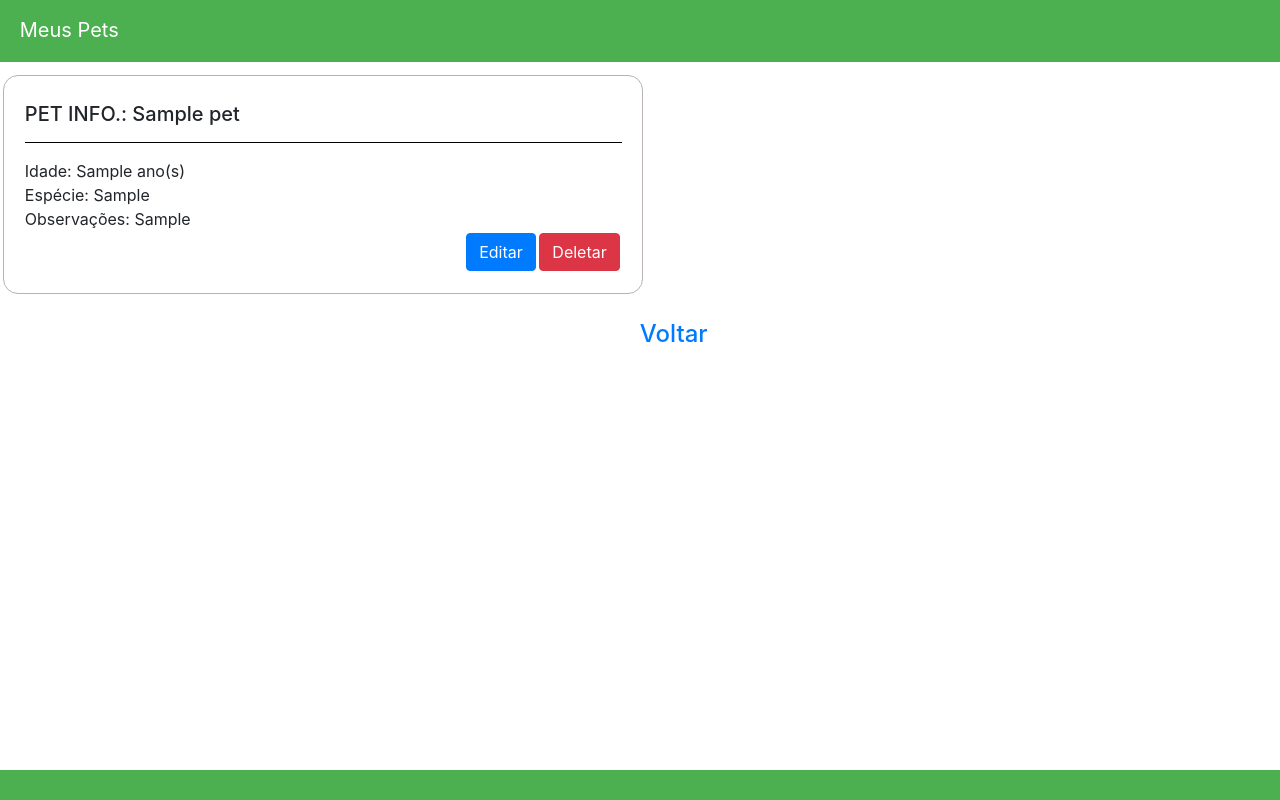
After one commit to JulianafBandeira/Pongs, a Flask app: page /pets in a window 1280 px wide. The commit adds this page. Run offline with Flask 3, Linux system fonts and the light colour scheme; a user stored in the database is signed in; tables that the repository leaves empty hold one stand-in row (values such as "Sample post"); some libraries are stand-ins or nearby versions.

Commit message:
add modal

```diff
--- a/app.py
+++ b/app.py
@@ -6,9 +6,10 @@ from flask_session import Session
 from flask_login import LoginManager, login_manager, current_user, login_required, login_user, logout_user
 from flask import Flask, render_template, flash, redirect, url_for, request
 from forms.forms import FormularioRegistro, FormularioLogin, FormularioPet
+from helpers.database import migrate, db
+
 from models.user import User
-from models.pet import Pets
-from helpers.database import migrate, db
+from models.pet import Pet
 
 app = Flask(__name__)
 CORS(app, resources={r"/*": {"origins": "*"}})
@@ -26,22 +27,25 @@ migrate.init_app(app, db)
 
 @app.before_first_request
 def create_database():
-     db.create_all()
+    db.create_all()
 
 
 @login_manager.user_loader
 def load_user(user_id):
-     return User.query.get(user_id)
+    return User.query.get(user_id)
+
 
 @app.route('/home')
 def home():
     return render_template('user.html')
 
-@app.route('/register', methods = ['POST','GET'])
+
+@app.route('/register', methods=['POST', 'GET'])
 def register():
     form = FormularioRegistro()
     if form.validate_on_submit():
-        user = User(nome=form.nome.data, email=form.email.data, endereco=form.endereco.data, senha_hash=form.senha1.data)
+        user = User(nome=form.nome.data, email=form.email.data,
+                    endereco=form.endereco.data, senha_hash=form.senha1.data)
         user.set_senha(form.senha1.data)
         db.session.add(user)
         db.session.commit()
@@ -67,82 +71,44 @@ def login():
 def protected():
     return redirect(url_for('forbidden.html'))
 
+
 @app.route("/logout")
 # @login_required
 def logout():
     logout_user()
     return redirect(url_for('home'))
 
-@app.route('/cadastrarpet', methods=['GET', 'POST'])
+
+@app.route('/pet', methods=['GET', 'POST'])
 def cadastroPet():
     form = FormularioPet()
     if form.validate_on_submit():
         user_id = current_user.id
-        pet = Pets(nome=form.nomePet.data, idade=form.idade.data, especie=form.especie.data, observacoes=form.observacoes.data, user_id=user_id)
+        user = User.query.get(user_id)
+        pet = Pet(nome=form.nomePet.data, idade=form.idade.data,
+                  especie=form.especie.data, observacoes=form.observacoes.data, user=user)
         db.session.add(pet)
         db.session.commit()
         return redirect(url_for('home'))
     return render_template('cadastropet.html', form=form)
 
-# def check_pet():
-#     allpets = Pets.query.all()
-#     lista_pets = []
-#     if pets in allpets:
-#         pet_info = {
-#             'id': pets.id,
-#             'nome': pets.nome,
-#             'idade': pets.idade,
-#             'especie': pets.especie,
-#             'observacoes': pets.observacoes
-#         }
-#         lista_pets.append(pet_info)
 
-#         flash('Pet já cadastrado.')
-#         return redirect(url_for('cadastroPet'))
+@app.route('/pets', methods=['GET'])
+@login_required
+def getPet():
+    if current_user.is_authenticated:
+        user_id = current_user.id
+        # Listar os pets do usuário logado
+        pets = Pet.query.filter_by(user_id=user_id).all()
+        return render_template('pets.html', pets=pets)
 
 
-@app.route('/allpets/', methods=['GET', 'POST'])
+@app.route('/pets/', methods=['DELETE'])
 @login_required
-def getPet():
-    #ID USER CAPTURADO
-    if current_user.is_authenticated:
-        user = User()
-        user.current_user_id = current_user.id
-        current_user_id = user.current_user_id
-        #pegando ID via-current_id
-        # user1 = User.query.get(current_user_id)
-
-        # pet_test = Pets()
-        # user = pet_test.user1
-        # pet_user_id_ = Pets.query.get(user)
-
-        pet = Pets()
-        #LISTA DE PETS
-        allpets = Pets.query.all()
-
-        lista_pets = []
-        for pet in allpets:
-
-            pet_info = {
-                'id': pet.id,
-                'nome': pet.nome,
-                'idade': pet.idade,
-                'especie': pet.especie,
-                'observacoes': pet.observacoes
-            }
-            lista_pets.append(pet_info)
-
-            #return redirect(f'/allpets/{pet_user_id_}')
-        return render_template('pet.html', allpets=lista_pets)
-
-
-@app.route('/allpets/', methods=['POST'])
-@login_required
-
 def deletePet():
     if current_user.is_authenticated:
 
-        pet = Pets.query.first()
+        pet = Pet.query.first()
         if pet:
             # db.session.delete(pet)
             # db.session.commit()
@@ -154,7 +120,5 @@ def deletePet():
         return redirect(url_for('forbidden'))
 
 
-
-
 if __name__ == "__main__":
     app.run(debug=True)
--- a/requirements.txt
+++ b/requirements.txt
@@ -13,3 +13,7 @@ Flask-Cors==3.0.10
 Flask-SQLAlchemy==3.0.3
 Flask-Migrate==4.0.4
 psycopg2-binary==2.9.5
+Flask-Session==0.4.1
+Flask-Login==0.6.2
+Flask-WTF==1.1.1
+email-validator==2.0.0.post2
--- /dev/null
+++ b/templates/pets.html
@@ -0,0 +1,112 @@
+<!DOCTYPE html>
+<html lang="en">
+
+<head>
+  <meta charset="UTF-8">
+  <meta http-equiv="X-UA-Compatible" content="IE=edge">
+  <meta name="viewport" content="width=device-width, initial-scale=1.0">
+  <title>Meus Pets</title>
+  <meta name="viewport" content="width=device-width, initial-scale=1">
+  <link rel="stylesheet" type="text/css" media="screen" href="https://cdnjs.cloudflare.com/ajax/libs/font-awesome/5.8.2/css/all.min.css" />
+  <link rel="stylesheet" type="text/css" media="screen" href="https://stackpath.bootstrapcdn.com/bootstrap/4.3.1/css/bootstrap.min.css" />
+  <script src="https://code.jquery.com/jquery-3.3.1.slim.min.js" integrity="sha384-q8i/X+965DzO0rT7abK41JStQIAqVgRVzpbzo5smXKp4YfRvH+8abtTE1Pi6jizo" crossorigin="anonymous"></script>
+  <script src="https://cdnjs.cloudflare.com/ajax/libs/popper.js/1.14.7/umd/popper.min.js" integrity="sha384-UO2eT0CpHqdSJQ6hJty5KVphtPhzWj9WO1clHTMGa3JDZwrnQq4sF86dIHNDz0W1" crossorigin="anonymous"></script>
+  <script src="https://stackpath.bootstrapcdn.com/bootstrap/4.3.1/js/bootstrap.min.js" integrity="sha384-JjSmVgyd0p3pXB1rRibZUAYoIIy6OrQ6VrjIEaFf/nJGzIxFDsf4x0xIM+B07jRM" crossorigin="anonymous"></script>
+
+ <Style>
+    div {
+      margin-left: 0.2%;
+      margin-top: 1%;
+      padding: 0%;
+      border-radius: 8px;
+
+    }
+
+    .card {
+      border-radius: 15px;
+      border-color: rgb(184, 178, 178);
+    }
+
+    p {
+      margin: 0%;
+    }
+
+    a {
+
+      float: right;
+      margin: 0.3%;
+
+    }
+
+    footer {
+      position: fixed;
+      bottom: 0;
+      background-color: #4CAF50;
+      width: 100%;
+      height: 30px;
+    }
+
+    footer,
+    a {
+      text-align: center;
+      margin-top: 2px;
+    }
+
+  </Style>
+</head>
+
+<body>
+  <header>
+    <nav class="navbar navbar-dark bg-inverse" style="background-color:#4CAF50;">
+      <a class="navbar-brand" href="#">Meus Pets</a>
+    </nav>
+  </header>
+  {% for pet in pets %}
+  <div class="card w-50">
+    <div class="card-body">
+      <h5 class="card-title">PET INFO.: {{pet.nome}}</h5>
+      <hr style="height:1px;border-width:0;color:rgb(0, 0, 0);background-color:rgb(0, 0, 0)">
+      <p class="card-text">Idade: {{pet.idade}} ano(s)</p>
+      <p class="card-text">Espécie: {{pet.especie}}</p>
+      <p class="card-text">Observações: {{pet.observacoes}}</p>
+      <a href="{{ url_for('deletePet') }}" class="btn btn-danger">Deletar</a>
+      <a href="" class="btn btn-primary" data-toggle="modal" data-target="#meuModal">Editar</a>
+    </div>
+  </div>
+
+
+  <div id="meuModal" class="modal fade" role="dialog">
+    <div class="modal-dialog">
+
+      <div class="modal-content">
+        <div class="modal-header">
+          <h4 class="modal-title">Título do modal</h4>
+          <button type="button" class="close" data-dismiss="modal">&times;</button>
+        </div>
+
+        <div class="modal-body">
+          <p>Conteúdo no corpo do modal.</p>
+          <p>Aqui você pode inserir todo o conteúdo necessário.</p>
+        </div>
+
+        <div class="modal-footer">
+          <button type="button" class="btn btn-danger" data-dismiss="modal">Fechar</button>
+          <button type="button" class="btn btn-primary">Salvar Alterações</button>
+        </div>
+
+      </div>
+    </div>
+  </div>
+
+  {% endfor %}
+  <br>
+  <h4 style="color: rgb(50, 50, 224); text-align: center; display: inline-block; margin-left: 50%; text-decoration: none;"><a href="{{ url_for('home') }}">Voltar</a></h4>
+  <br>
+  <br>
+  <footer>
+    <a href="" style="background-color:#4CAF50"></a>
+  </footer>
+
+</body>
+
+</html>
```
Also changed, not shown: forms/forms.py (+41 -12 lines), models/pet.py (+19 -8 lines), models/user.py (+10 -11 lines), templates/cadastropet.html (+9 -5 lines), templates/pet.html (deleted, +0 -69 lines), README.md (deleted).
